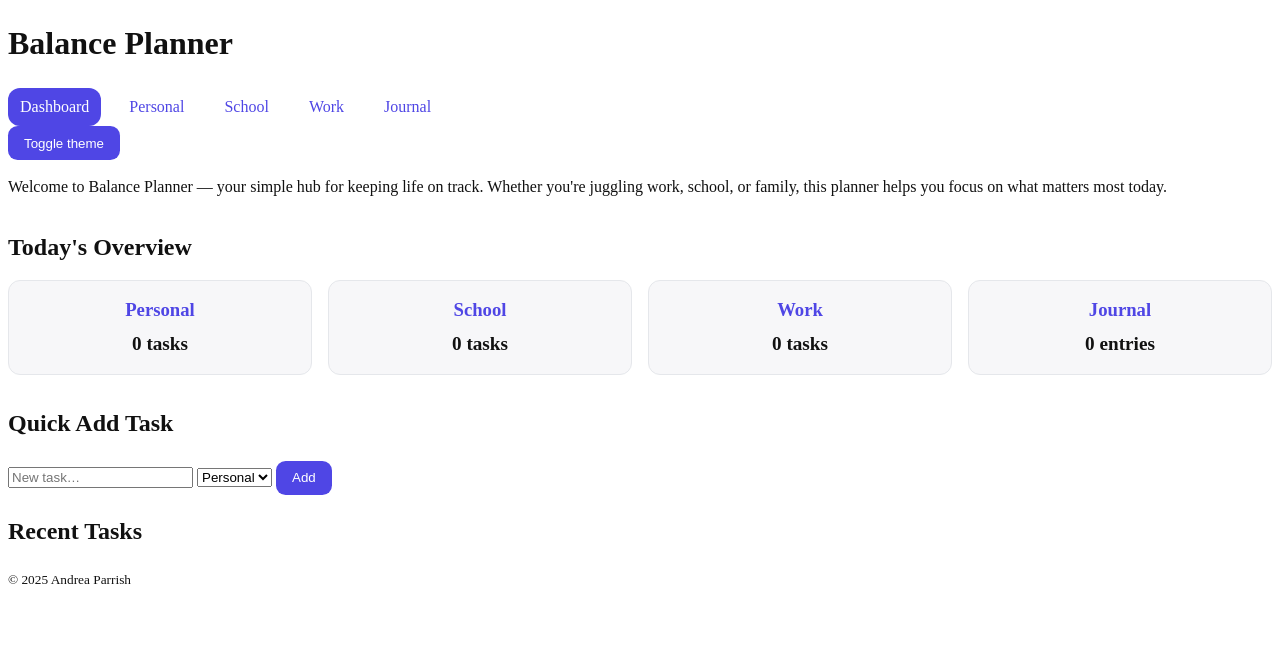
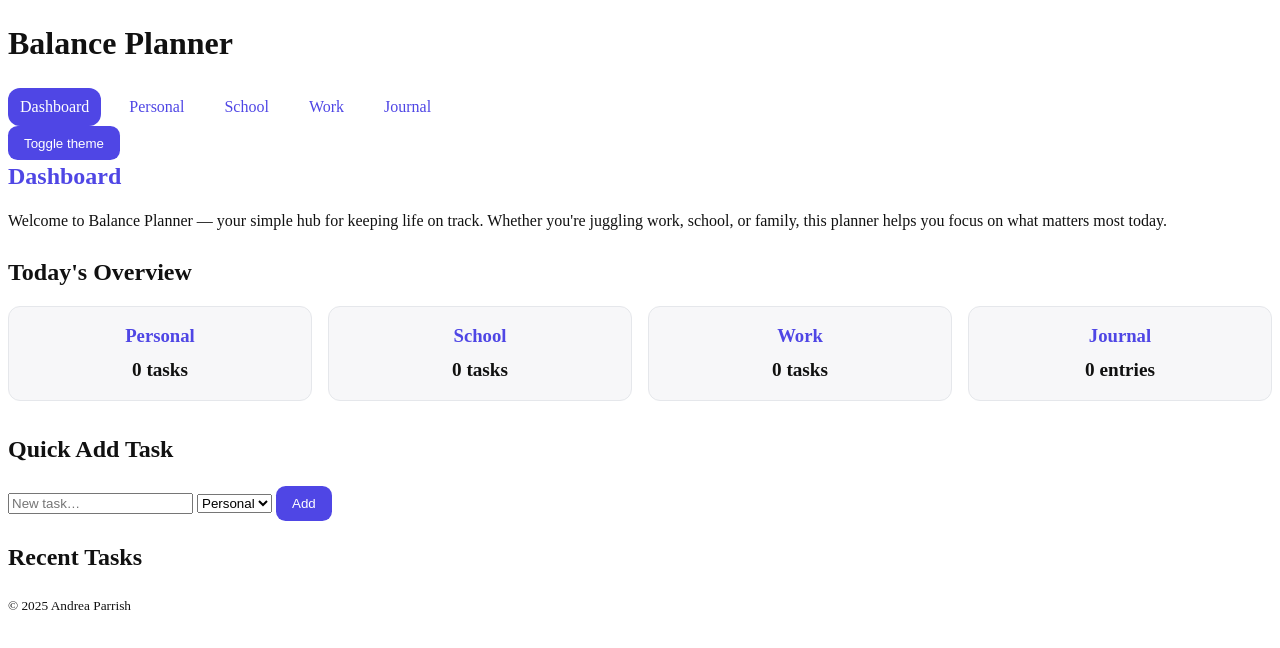
Before and after one commit to andreaparrish/andreaparrish.github.io, a plain HTML site: page index.html in a window 1280 px wide. Drawn offline with Linux system fonts and the light colour scheme.

Commit message:
W3C validation

```diff
--- a/index.html
+++ b/index.html
@@ -62,7 +62,8 @@
     </header>
 
     <main id="main">
-      <section class="dashboard-intro">
+      <section class="page-header">
+        <h2>Dashboard</h2>
         <p>
           Welcome to Balance Planner — your simple hub for keeping life on
           track. Whether you're juggling work, school, or family, this planner
```
Also changed, not shown: journal.html (+0 -1 lines), school.html (+0 -1 lines).
